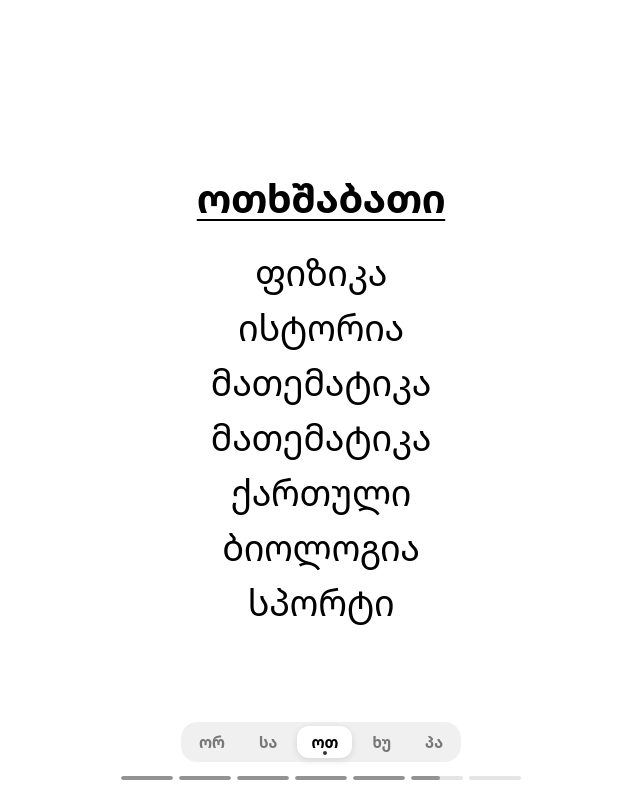
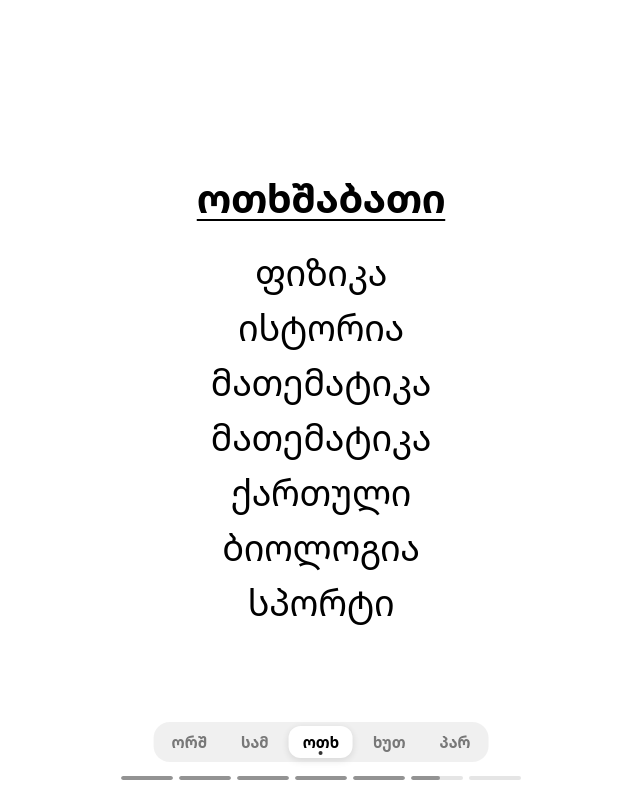
Before and after one commit to Avto11/School-Lessons, a plain HTML site: page index.html in a window 1280 px wide. Both pictures are taken after a click on the element "ოთხშაბათი". Shown: the whole page, without its empty margins (319-959 px from the left). Drawn offline with nearby package versions, Linux system fonts and the light colour scheme.

Commit message:
Update day buttons to use Georgian names

```diff
--- a/index.html
+++ b/index.html
@@ -378,11 +378,11 @@
 
     <!-- Day Picker Switcher (Mon-Fri) -->
     <div id="day-picker">
-        <button class="day-btn" onclick="selectDay(1)">ორ</button>
-        <button class="day-btn" onclick="selectDay(2)">სა</button>
-        <button class="day-btn" onclick="selectDay(3)">ოთ</button>
-        <button class="day-btn" onclick="selectDay(4)">ხუ</button>
-        <button class="day-btn" onclick="selectDay(5)">პა</button>
+        <button class="day-btn" onclick="selectDay(1)">ორშ</button>
+        <button class="day-btn" onclick="selectDay(2)">სამ</button>
+        <button class="day-btn" onclick="selectDay(3)">ოთხ</button>
+        <button class="day-btn" onclick="selectDay(4)">ხუთ</button>
+        <button class="day-btn" onclick="selectDay(5)">პარ</button>
     </div>
 
     <!-- Bottom Action Buttons -->
```
